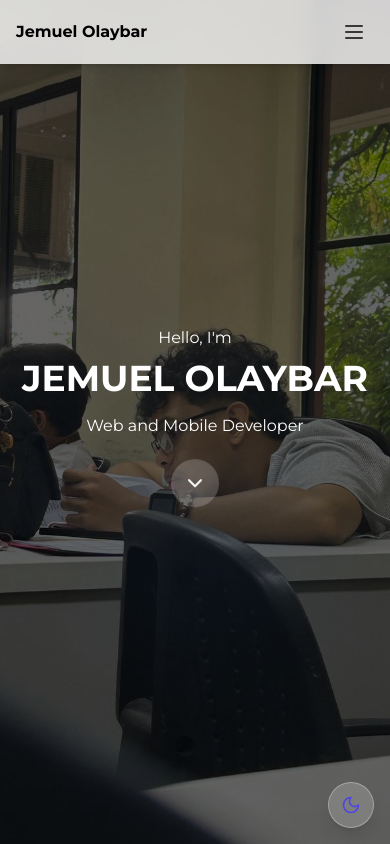
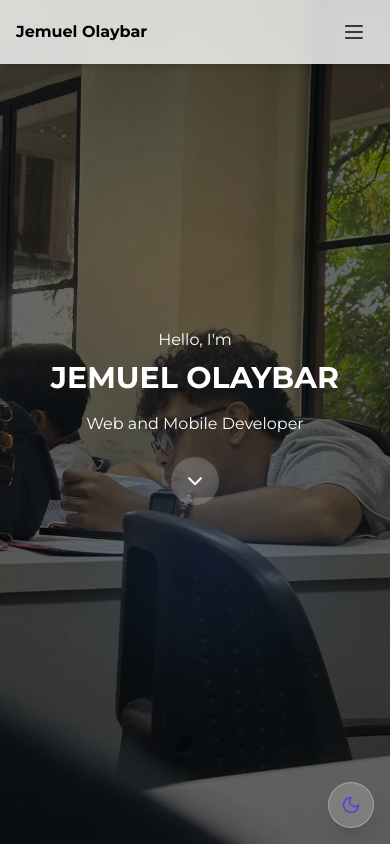
Before and after one commit to jeeems/jeeems.github.io, a React (Vite) app: page / in a window 390 px wide. Shown: the top 844 px of the page. Built offline with nearby package versions, Linux system fonts and the light colour scheme.

Commit message:
background fixed

```diff
--- a/src/App.tsx
+++ b/src/App.tsx
@@ -44,6 +44,7 @@ function App() {
   const [selectedProject, setSelectedProject] = useState(null);
   const [isModalOpen, setIsModalOpen] = useState(false);
   const modalRef = useRef(null);
+  const [bgPosition, setBgPosition] = useState({ x: 0, y: 0 });
 
   useEffect(() => {
     // Check system preference on initial load
@@ -154,6 +155,10 @@ function App() {
       } else {
         navbar.classList.remove("scrolled");
       }
+
+      // Add this calculation for background parallax
+      const yPos = -window.scrollY * 0.15;
+      setBgPosition({ x: 0, y: yPos });
     };
 
     window.addEventListener("scroll", handleScroll);
@@ -692,13 +697,21 @@ function App() {
         ref={homeRef}
         id="home"
         className="relative h-screen flex items-center justify-center overflow-hidden"
-        style={{
-          backgroundImage: "url('/assets/me.jpg')",
-          backgroundSize: "cover",
-          backgroundPosition: "center",
-          backgroundAttachment: "fixed",
-        }}
       >
+        {/* Background image with fixed attachment and fallback */}
+        <div
+          className="absolute inset-0 w-full h-full"
+          style={{
+            backgroundImage: `url('/assets/me.jpg')`,
+            backgroundSize: "cover",
+            backgroundPosition: "center",
+            backgroundAttachment: "fixed",
+            // Safari/iOS specific fallback
+            "@supports (-webkit-touch-callout: none)": {
+              backgroundAttachment: "scroll",
+            },
+          }}
+        />
         {/* <header
         ref={homeRef}
         id="home"
@@ -713,11 +726,11 @@ function App() {
 
         {/* Parallax floating elements */}
         <div
-          className="absolute w-32 h-32 rounded-full bg-[#f29028]/20 blur-3xl top-1/4 left-1/4"
+          className="absolute w-32 h-32 rounded-full bg-[#f29028]/20 blur-3xl top-1/4 left-1/4 z-10"
           style={{ transform: `translateY(${scrollY * 0.2}px)` }}
         ></div>
         <div
-          className="absolute w-40 h-40 rounded-full bg-blue-500/20 blur-3xl bottom-1/4 right-1/4"
+          className="absolute w-40 h-40 rounded-full bg-blue-500/20 blur-3xl bottom-1/4 right-1/4 z-10"
           style={{ transform: `translateY(${scrollY * -0.15}px)` }}
         ></div>
 
@@ -738,7 +751,7 @@ function App() {
             </motion.h2>
 
             <motion.h1
-              className="text-4xl md:text-5xl font-bold mb-4 text-white"
+              className="text-3xl md:text-5xl font-bold mb-4 text-white"
               initial={{ opacity: 0, y: 20 }}
               animate={{ opacity: 1, y: 0 }}
               transition={{ delay: 0.6, duration: 1 }}
@@ -747,7 +760,7 @@ function App() {
             </motion.h1>
 
             <motion.p
-              className="text-1.5xl text-white opacity-90 mb-8"
+              className="text-1xl text-white opacity-90 mb-8"
               initial={{ opacity: 0, y: 20 }}
               animate={{ opacity: 1, y: 0 }}
               transition={{ delay: 0.9, duration: 1 }}
```
